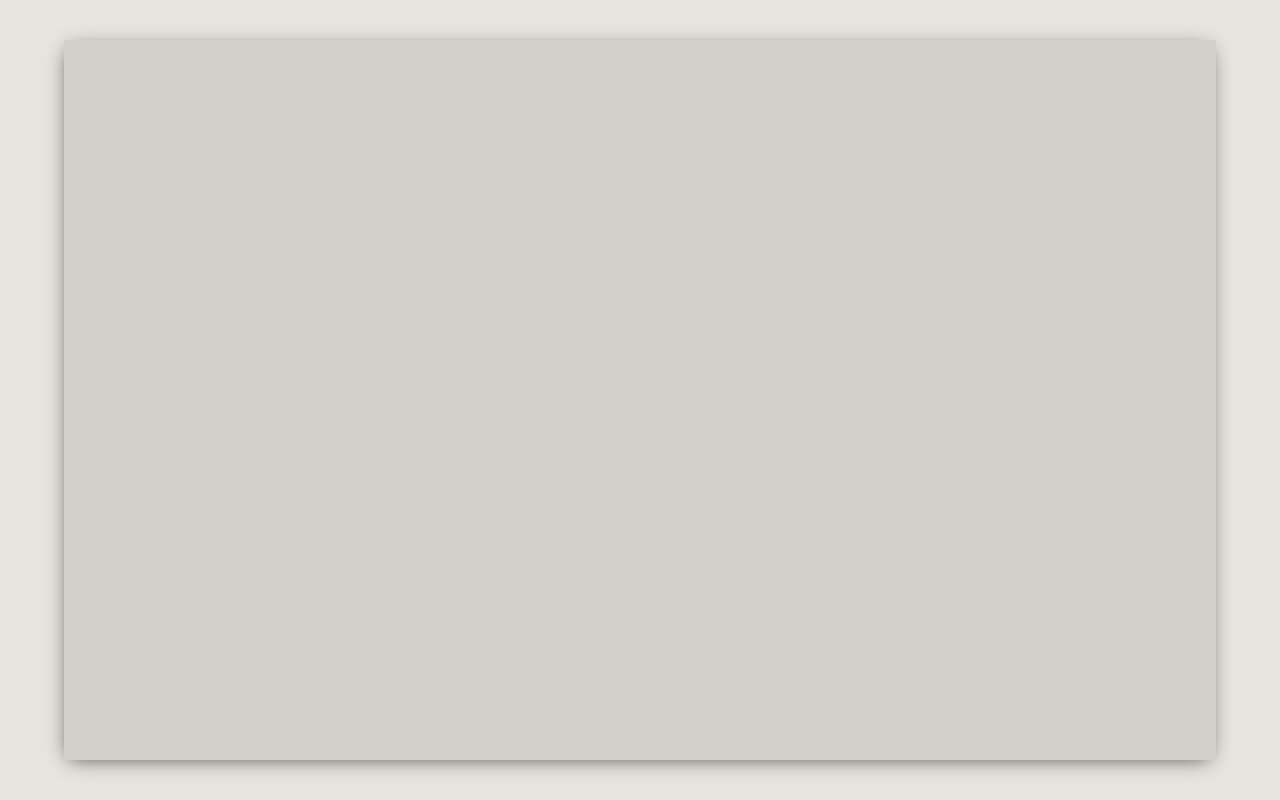
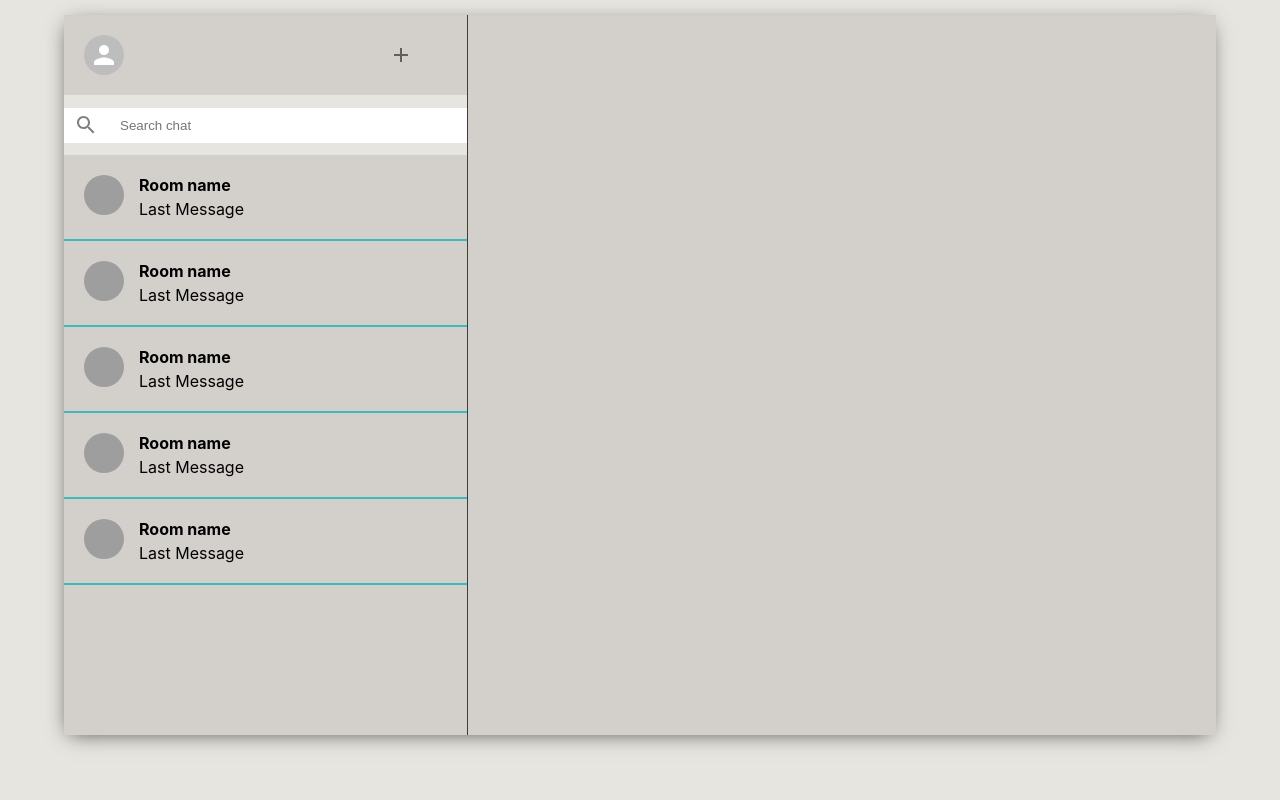
Before and after one commit to mjerricho/birdy, a React (Create React App) app: page / in a window 1280 px wide. Built offline with nearby package versions, Linux system fonts and the light colour scheme; grey boxes are pictures that could not be loaded.

Commit message:
second commit added sidebar

```diff
--- a/package.json
+++ b/package.json
@@ -3,6 +3,10 @@
   "version": "0.1.0",
   "private": true,
   "dependencies": {
+    "@emotion/react": "^11.7.1",
+    "@emotion/styled": "^11.6.0",
+    "@mui/icons-material": "^5.2.5",
+    "@mui/material": "^5.2.7",
     "@testing-library/jest-dom": "^5.16.1",
     "@testing-library/react": "^12.1.2",
     "@testing-library/user-event": "^13.5.0",
--- a/src/App.css
+++ b/src/App.css
@@ -18,6 +18,7 @@
 .app__body {
     display: flex;
     background-color: var(--timberwolf);
+    margin-top: -50px;
     height: 90vh;
     width: 90vw;
     box-shadow: -1px 4px 20px -6px rgba(0, 0, 0, 0.7);
--- a/src/App.js
+++ b/src/App.js
@@ -1,10 +1,12 @@
 import './App.css';
+import Sidebar from './Sidebar';
+
 
 function App() {
   return (
     <div className="app">
       <div className='app__body'>
-
+        <Sidebar />
       </div>
     </div>
   );
--- /dev/null
+++ b/src/Sidebar.css
@@ -0,0 +1,72 @@
+/* CSS HEX */
+:root {
+    --onyx: #393e41ff;
+    --timberwolf: #d3d0cbff;
+    --platinum: #e7e5dfff;
+    --maximum-blue-green: #43b8baff;
+    --saffron: #e6b93cff;
+}
+
+.sidebar {
+    display: flex;
+    flex-direction: column;
+    flex: 0.35;
+    border-right: 1px solid var(--onyx);
+}
+
+.sidebar__header {
+    display: flex;
+    justify-content: space-between;
+    padding: 20px;
+}
+
+.sidebar__headerRight {
+    display: flex;
+    align-items: center;
+    justify-content: space-between;
+}
+
+.sidebar__headerRight > .MuiIconButton-root {
+    margin-right: 2vw;
+    font-size: 24px !important;
+}
+
+.sidebar__search {
+    display: flex;
+    align-items: center;
+    background-color: var(--platinum);
+    height: 40px;
+    padding: 10px 0 10px 0;
+}
+
+.sidebar__searchContainer {
+    display: flex;
+    align-items: center;
+    background-color: white;
+    width: 100%;
+    height: 35px;
+}
+
+.sidebar__searchContainer > .MuiSvgIcon-root {
+    color: gray;
+    padding: 10px;
+}
+
+.sidebar__searchContainer > .MuiSvgIcon-root:hover {
+    color: var(--maximum-blue-green)
+}
+
+.sidebar__searchContainer > input {
+    border: none;
+    margin-left: 10px;
+}
+
+.sidebar__searchContainer > input:focus {
+    outline: none;
+}
+
+.sidebar__chats {
+    flex: 1;
+    background-color: var(--timberwolf);
+    overflow: scroll;
+}
--- /dev/null
+++ b/src/Sidebar.js
@@ -0,0 +1,38 @@
+import React from 'react';
+import { Avatar } from '@mui/material';
+import { Add } from '@mui/icons-material';
+import { IconButton } from '@mui/material';
+import { SearchOutlined } from '@mui/icons-material';
+
+import "./Sidebar.css";
+import SidebarChat from './SidebarChat';
+
+function Sidebar() {
+    return (
+        <div className='sidebar'>
+            <div className='sidebar__header'>
+                <Avatar />
+                <div className='sidebar__headerRight'>
+                    <IconButton>
+                        <Add />
+                    </IconButton>
+                </div>
+            </div>
+            <div className='sidebar__search'>
+                <div className='sidebar__searchContainer'>
+                        <SearchOutlined />
+                    <input placeholder='Search chat' type='text' />
+                </div>
+            </div>
+            <div className='sidebar__chats'>
+                <SidebarChat />
+                <SidebarChat />
+                <SidebarChat />
+                <SidebarChat />
+                <SidebarChat />
+            </div>
+        </div>
+    )
+}
+
+export default Sidebar
--- /dev/null
+++ b/src/SidebarChat.css
@@ -0,0 +1,27 @@
+:root {
+    --onyx: #393e41ff;
+    --timberwolf: #d3d0cbff;
+    --platinum: #e7e5dfff;
+    --maximum-blue-green: #43b8baff;
+    --saffron: #e6b93cff;
+}
+
+.sidebarChat {
+    display: flex;
+    padding: 20px;
+    cursor: pointer;
+    border-bottom: 2px solid var(--maximum-blue-green);
+}
+
+.sidebarChat:hover {
+    background-color: var(--saffron);
+}
+
+.sidebarChat__info {
+    margin-left: 15px;
+}
+
+.sidebarChat__info > h2 {
+    font-size: 16px;
+    margin-bottom: 4px;
+}
--- /dev/null
+++ b/src/SidebarChat.js
@@ -0,0 +1,26 @@
+import React, { useEffect, useState } from 'react'
+import { Avatar } from '@mui/material'
+
+import "./SidebarChat.css";
+
+function SidebarChat() {
+
+    const [seed, setSeed] = useState('');
+
+    useEffect(() => {
+        setSeed(Math.floor(Math.random() * 5000));
+    }, [])
+
+    return (
+        <div className='sidebarChat'>
+            <Avatar src={`https://avatars.dicebear.com/api/human/${seed}.svg`}/>
+            <div className='sidebarChat__info'>
+                <h2>Room name</h2>
+                <p>Last Message</p>
+            </div>
+
+        </div>
+    )
+}
+
+export default SidebarChat
```
Also changed, not shown: 1 other file (tests, documents, lock files or other folders).
